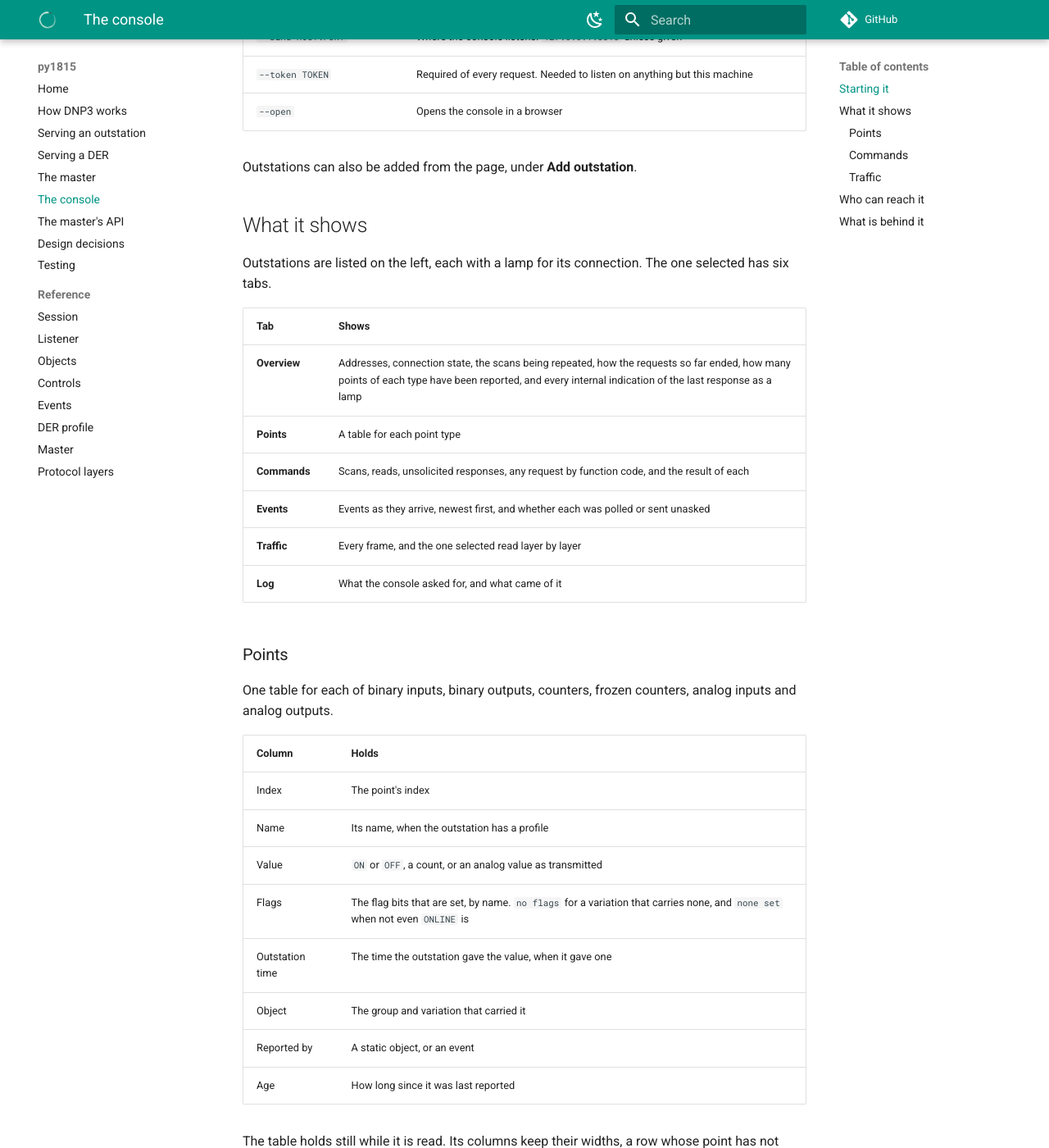
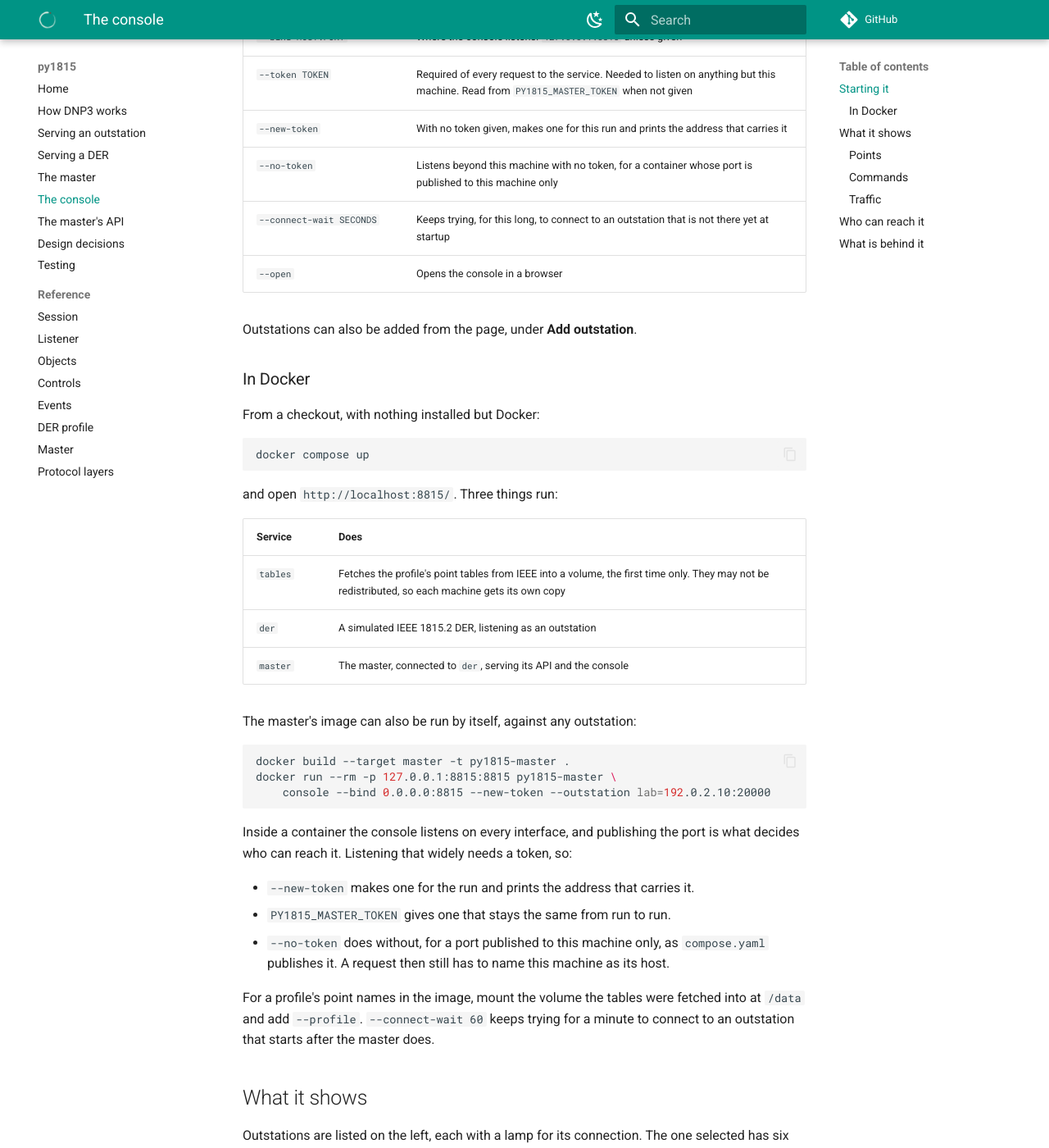
Before and after one commit to DERSecurity/py1815, an MkDocs documentation site: the page built from docs/console.md, in a window 1280 px wide and 1400 px high, scrolled down 1324 px. Shown: the whole window at 82% size. Built offline with MkDocs 1.6.1 and Material for MkDocs 9.7.7, drawn with Linux system fonts in a browser that asks for light colours; comment, search, counter and statistics services are not loaded; some of the changed text lies outside the part shown.

Commit message:
Add an image of the master, and a compose file that runs it beside the simulated DER
The Dockerfile makes two images from one base: the outstation, which is still what a build with no target makes, and a master target with the master, its API and its console. compose.yaml runs them together: docker compose up fetches the profile's point tables from IEEE into a volume the first time, starts the simulated DER as an outstation, and starts the master connected to it with the console published to this machine.

A container listens on every interface, which the console would not do without a token. So a token is now read from PY1815_MASTER_TOKEN, --new-token makes one for the run and prints the address that carries it, and --no-token does without for a port published to this machine alone, where a request still has to name this machine as its host. --connect-wait keeps trying to connect to an outstation that starts after the master does.

Running the console with a token in a browser showed it could not load: the token was asked of every request, and a page cannot put one on the stylesheet and script it links to. It is now asked of the service, which is every operation and the event stream, and not of the console's own files. A browser test opens the console at the address it prints, with and without the token.

CI builds the master's image for the runner and for both ARM targets, runs it, and checks that it serves its console, refuses the API without the token and answers with it.

````diff
--- a/docs/console.md
+++ b/docs/console.md
@@ -44,10 +44,50 @@ py1815-master console --outstation lab=192.0.2.10:20000 \
 | `--profile` | The outstations named are IEEE 1815.2 DER: name their points from the profile, and let the console show the profile's points they have not reported |
 | `--tables FILE` | The profile tables, for `--demo` and `--profile` |
 | `--bind HOST:PORT` | Where the console listens. `127.0.0.1:8815` unless given |
-| `--token TOKEN` | Required of every request. Needed to listen on anything but this machine |
+| `--token TOKEN` | Required of every request to the service. Needed to listen on anything but this machine. Read from `PY1815_MASTER_TOKEN` when not given |
+| `--new-token` | With no token given, makes one for this run and prints the address that carries it |
+| `--no-token` | Listens beyond this machine with no token, for a container whose port is published to this machine only |
+| `--connect-wait SECONDS` | Keeps trying, for this long, to connect to an outstation that is not there yet at startup |
 | `--open` | Opens the console in a browser |
 
 Outstations can also be added from the page, under **Add outstation**.
+
+### In Docker
+
+From a checkout, with nothing installed but Docker:
+
+```bash
+docker compose up
+```
+
+and open `http://localhost:8815/`. Three things run:
+
+| Service | Does |
+|---|---|
+| `tables` | Fetches the profile's point tables from IEEE into a volume, the first time only. They may not be redistributed, so each machine gets its own copy |
+| `der` | A simulated IEEE 1815.2 DER, listening as an outstation |
+| `master` | The master, connected to `der`, serving its API and the console |
+
+The master's image can also be run by itself, against any outstation:
+
+```bash
+docker build --target master -t py1815-master .
+docker run --rm -p 127.0.0.1:8815:8815 py1815-master \
+    console --bind 0.0.0.0:8815 --new-token --outstation lab=192.0.2.10:20000
+```
+
+Inside a container the console listens on every interface, and publishing the
+port is what decides who can reach it. Listening that widely needs a token, so:
+
+- `--new-token` makes one for the run and prints the address that carries it.
+- `PY1815_MASTER_TOKEN` gives one that stays the same from run to run.
+- `--no-token` does without, for a port published to this machine only, as
+  `compose.yaml` publishes it. A request then still has to name this machine
+  as its host.
+
+For a profile's point names in the image, mount the volume the tables were
+fetched into at `/data` and add `--profile`. `--connect-wait 60` keeps trying
+for a minute to connect to an outstation that starts after the master does.
 
 ## What it shows
 
@@ -153,8 +193,9 @@ reach it matters.
   py1815-master console --bind 0.0.0.0:8815 --token "$(openssl rand -hex 16)"
   ```
 
-  It prints an address that carries the token, and refuses any request
-  without it. It speaks plain HTTP, so put it behind something that speaks TLS
+  It prints an address that carries the token, and refuses any request to
+  the service without it. The page's own files need none: they are the same
+  for everyone and say nothing about any outstation. It speaks plain HTTP, so put it behind something that speaks TLS
   if the network between is not yours.
 
 - It takes a request only from its own page. A browser will carry a request
````
Also changed, not shown: README.md (+21 -0 lines), changelog.d/71.added.md (+3 -1 lines), compose.yaml (added, +88 -0 lines), docs/DESIGN.md (+7 -1 lines), docs/master-api.md (+4 -3 lines), 6 other files.
